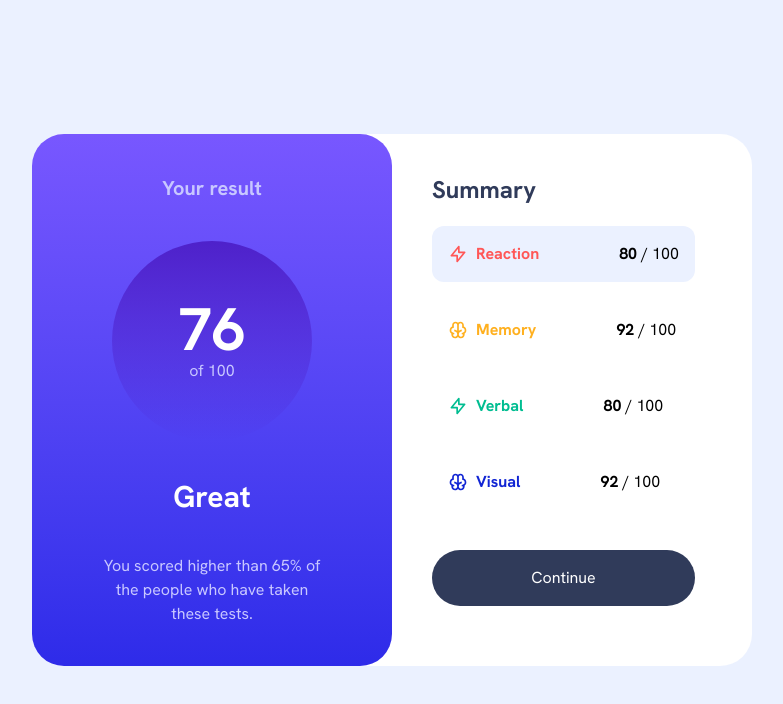
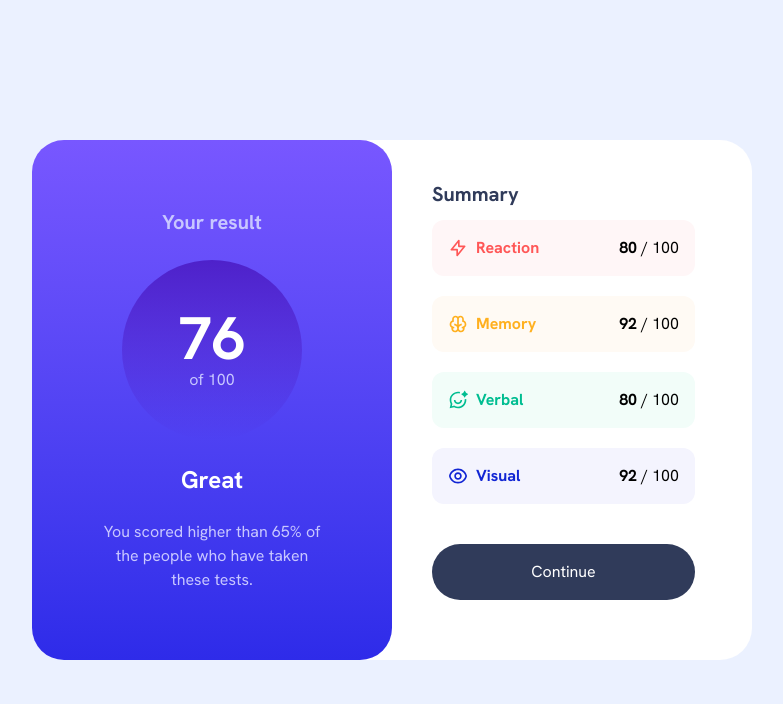
Before and after one commit to Great-kiola/Tailwind-practice, a React (Vite) app in the folder tailwind-frontend/: page /resultSum in a window 1280 px wide. Shown: the top 704 px of the page, without its empty margins (248-1031 px from the left). Built offline with nearby package versions, Linux system fonts and the light colour scheme.

Commit message:
chore: enhance ResultSummary component with additional icons and improved styling for better visual clarity

```diff
--- a/tailwind-frontend/src/components/ResultSummary.jsx
+++ b/tailwind-frontend/src/components/ResultSummary.jsx
@@ -1,6 +1,6 @@
 import React from 'react'
 import { HiOutlineLightningBolt } from "react-icons/hi";
-import { RiBrainLine } from "react-icons/ri";
+import { RiBrainLine, RiChatSmileAiLine, RiEyeFill, RiEyeLine } from "react-icons/ri";
 
 
 
@@ -10,23 +10,23 @@ const ResultSummary = () => {
             <div className='bg-Pale-blue h-screen flex items-center justify-center font-hanken'>
                 <div className='w-180 rounded-4xl bg-White-resultSum flex '>
 
-                    <div className='bg-linear-to-t from-Light-royal-blue to-Light-slate-blue rounded-4xl p-10 w-1/2 flex items-center justify-between flex-col'>
+                    <div className='bg-linear-to-t from-Light-royal-blue to-Light-slate-blue rounded-4xl p-17 w-1/2 flex items-center justify-between flex-col'>
                         <h2 className='text-Light-lavender font-bold grid place-content-center text-xl'>Your result</h2>
 
-                        <div className='rounded-full bg-linear-to-t from-Persian-blue to-Violet-blue size-50 grid place-content-center'>
+                        <div className='rounded-full bg-linear-to-t from-Persian-blue to-Violet-blue size-45 grid place-content-center'>
                             <h1 className='text-White-resultSum font-bold text-6xl font-hanken'>76</h1>
                             <p className='flex justify-center text-Light-lavender'>of 100</p>
                         </div>
 
-                        <h1 className='text-white grid place-content-center text-3xl font-bold font-hanken'>Great</h1>
-                        <h2 className='text-Light-lavender text-md text-center px-7'>You scored higher than 65% of the people who have taken these tests.</h2>
+                        <h1 className='text-white text-2xl font-bold font-hanken'>Great</h1>
+                        <h2 className='text-Light-lavender text-md text-center px-'>You scored higher than 65% of the people who have taken these tests.</h2>
                     </div>
 
                     <div className='p-10'>
-                        <h1 className='text-2xl font-bold font-hanken mb-5 text-Dark-gray-blue'>Summary</h1>
+                        <h1 className='text-xl font-bold font-hanken mb-3 text-Dark-gray-blue'>Summary</h1>
 
                         <div className=''>
-                            <div className='bg-Pale-blue summaries '>
+                            <div className='bg-red-bg summaries '>
                                 <div className='flex items-center gap-2'>
                                     <HiOutlineLightningBolt className='text-xl text-Light-red' />
                                     <h1 className='font-bold text-Light-red'>Reaction</h1>
@@ -35,7 +35,7 @@ const ResultSummary = () => {
                                 <h1 ><span className='font-bold'>80</span> / 100</h1>
                             </div>
 
-                            <div className='summaries'>
+                            <div className='summaries bg-orange-bg'>
                                 <div className='flex items-center gap-2'>
                                     <RiBrainLine className='text-xl text-Orangey-yellow' />
 
@@ -45,18 +45,18 @@ const ResultSummary = () => {
                                 <h1><span className='font-bold'>92</span> / 100</h1>
                             </div>
 
-                            <div className='summaries '>
+                            <div className='summaries bg-green-bg'>
                                 <div className='flex items-center gap-2'>
-                                    <HiOutlineLightningBolt className='text-xl text-Green-teal' />
+                                    <RiChatSmileAiLine className='text-xl text-Green-teal' />
                                     <h1 className='font-bold text-Green-teal'>Verbal</h1>
                                 </div>
 
                                 <h1 ><span className='font-bold'>80</span> / 100</h1>
                             </div>
 
-                            <div className='summaries'>
+                            <div className='summaries bg-blue-bg'>
                                 <div className='flex items-center gap-2'>
-                                    <RiBrainLine className='text-xl text-Cobalt-blue' />
+                                    <RiEyeLine className='text-xl text-Cobalt-blue' />
 
                                     <h1 className='font-bold text-Cobalt-blue'>Visual</h1>
                                 </div>
--- a/tailwind-frontend/src/index.css
+++ b/tailwind-frontend/src/index.css
@@ -50,9 +50,13 @@
 
   /* Result summary */
   --color-Light-red: hsl(0, 100%, 67%);
+  --color-red-bg:rgb(255,246,247);
   --color-Orangey-yellow: hsl(39, 100%, 56%);
+  --color-orange-bg: rgb(255,250,244);
   --color-Green-teal: hsl(166, 100%, 37%);
+  --color-green-bg: rgb(242,253,249);
   --color-Cobalt-blue: hsl(234, 85%, 45%);
+  --color-blue-bg: rgb(244,244,254);
 
   --color-Light-slate-blue: hsl(252, 100%, 67%);
   --color-Light-royal-blue: hsl(241, 81%, 54%);
@@ -119,5 +123,5 @@
 
 /* Result Summary */
 .summaries{
-  @apply mb-5 flex items-center gap-20 p-4 rounded-xl
+  @apply mb-5 flex justify-between gap-20 p-4 rounded-xl
 }
```
